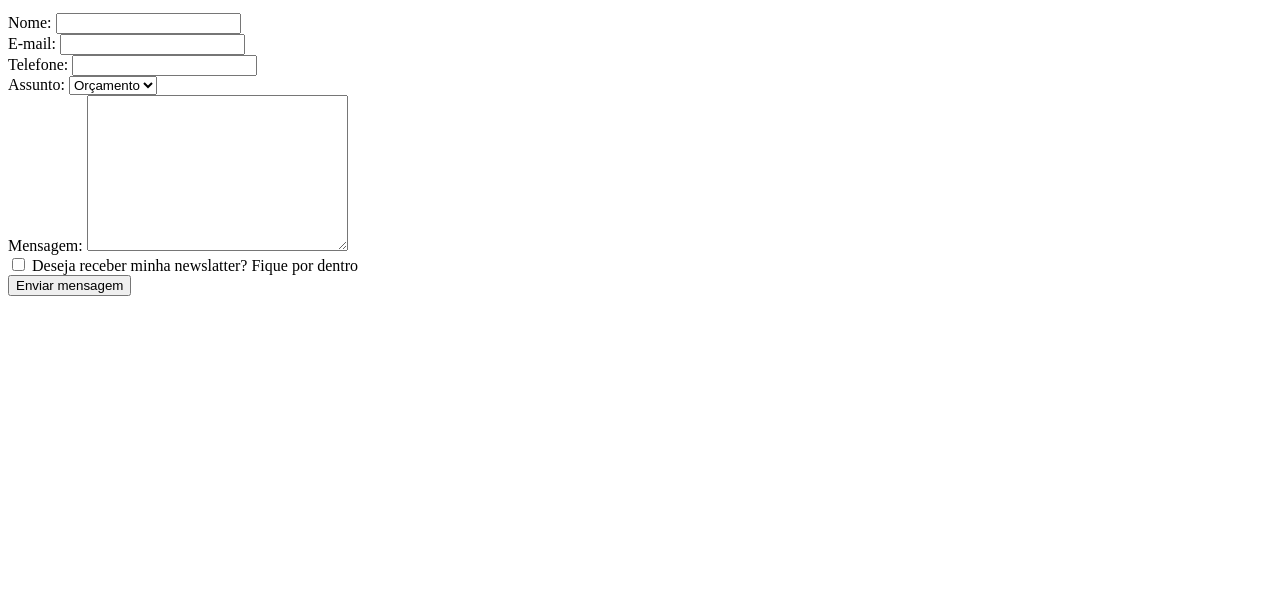
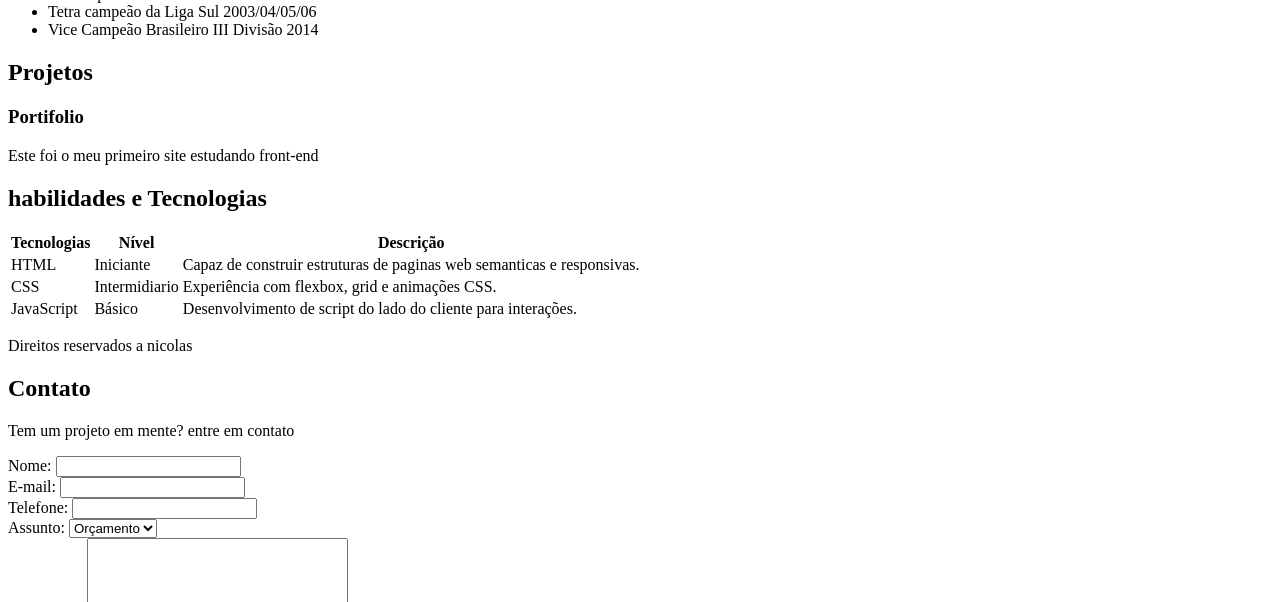
Before and after one commit to santosppp/site, a plain HTML site: page index.html in a window 1280 px wide. Shown: the part 685-1287 px from the top of the page. Before the commit the page ends 989 px from the top, so only its background shows below. Drawn offline with Linux system fonts and the light colour scheme.

Commit message:
Adição de formulario e tabela no site

```diff
--- a/index.html
+++ b/index.html
@@ -24,7 +24,7 @@
     <section id="sobre">
         <h2>Sobre mim</h2>
 
-        <img src="FOTO-3-min (1).jpg"
+        <img src="https://encrypted-tbn0.gstatic.com/images?q=tbn:ANd9GcQ7y22e1kCRSUrTqpmud3w1LRe_Ebm_zZStOw&s"
             alt="Imagem de foto de perfil" title="Imagem de perfil">
 
         <article>
@@ -67,6 +67,47 @@
         </article>
 
     </section>
+
+<section id="habilidades">
+
+    <h2>habilidades e Tecnologias</h2>
+
+<table>
+
+<thead>
+    <tr>
+        <th>Tecnologias</th>
+        <th>Nível</th>
+        <th>Descrição</th>
+    </tr>
+</thead>
+
+<tbody>
+    <tr>
+        <td>HTML</td>
+        <td>Iniciante</td>
+        <td>Capaz de construir estruturas de paginas web semanticas e responsivas.</td>
+    </tr>
+
+    <tr>
+        <td>CSS</td>
+        <td>Intermidiario</td>
+        <td>Experiência com flexbox, grid e animações CSS.</td>
+    </tr>
+
+    <tr>
+        <td>JavaScript</td>
+        <td>Básico</td>
+        <td>Desenvolvimento de script do lado do cliente para interações.</td>
+    </tr>
+</tbody>
+
+</table>
+
+
+
+
+</section>
 
     <footer>
         <p>Direitos reservados a nicolas</p>
```
Also changed, not shown: FOTO-3-min (1).jpg (added).
